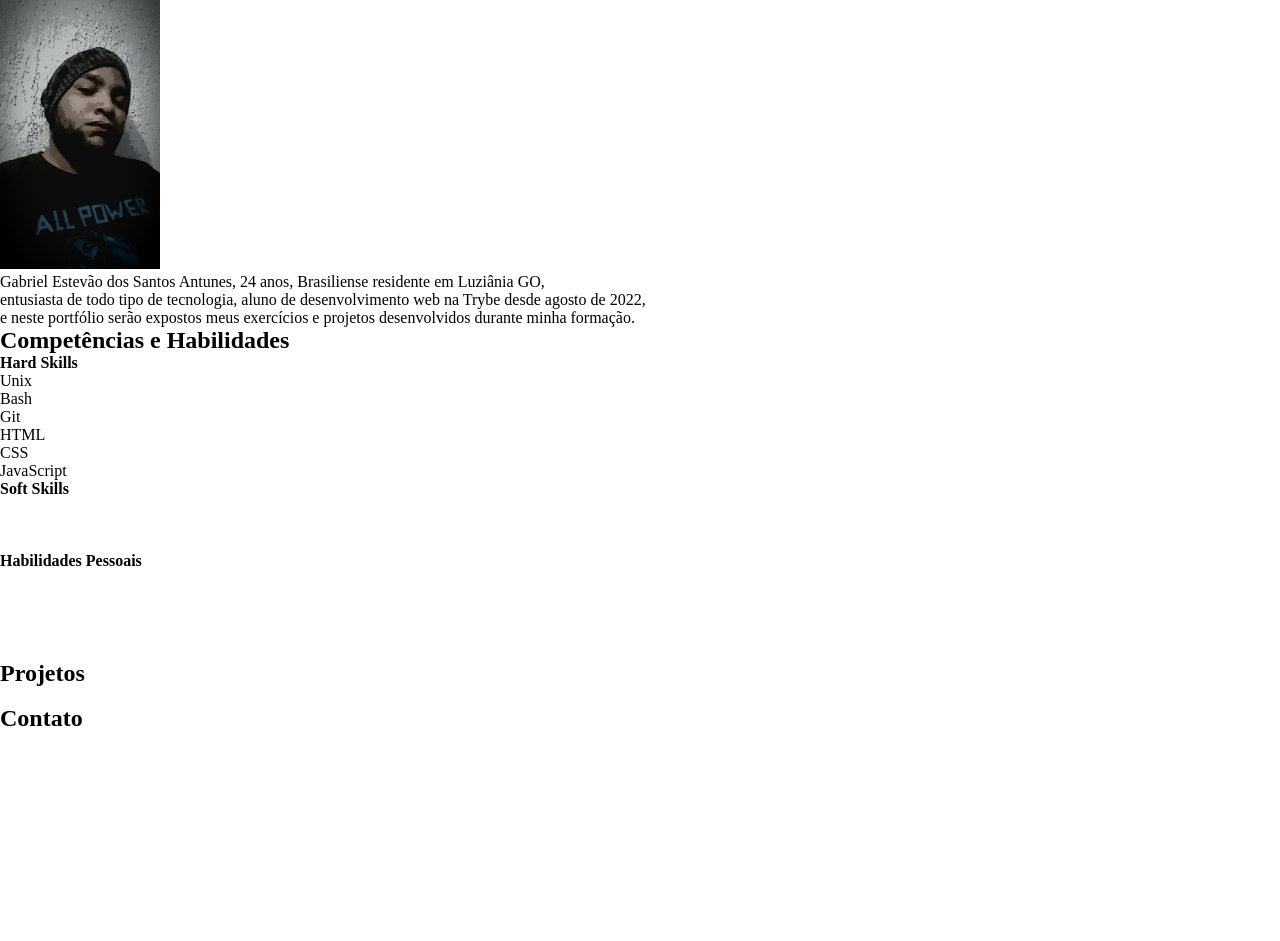
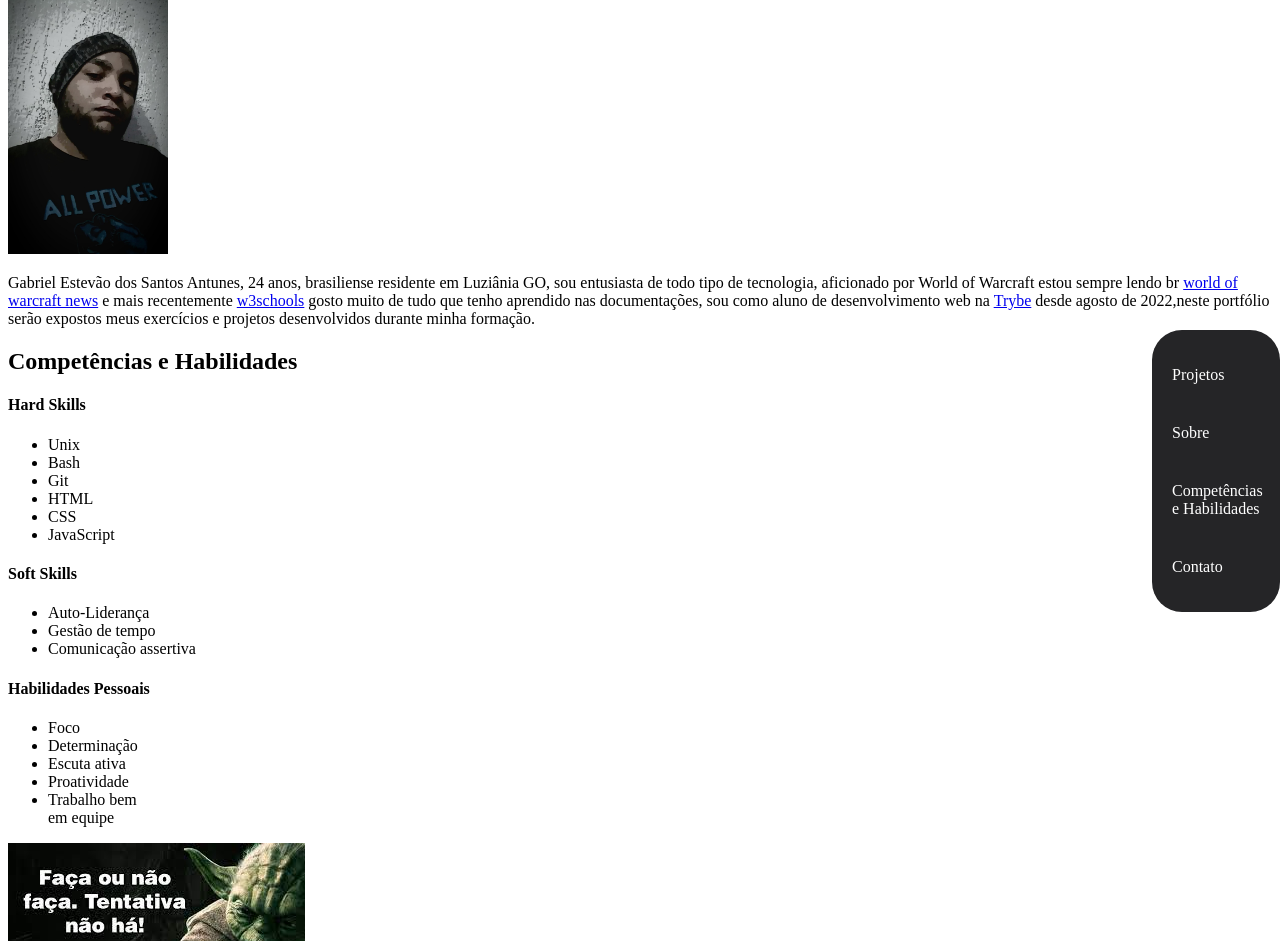
Before and after one commit to GabrielESAntunes/GabrielESAntunes.github.io, a plain HTML site: page index.html in a window 1280 px wide. Shown: the part 110-1051 px from the top of the page. Before the commit the page ends 842 px from the top, so only its background shows below. Drawn offline with Linux system fonts and the light colour scheme.

Commit message:
alterações

```diff
--- a/index.html
+++ b/index.html
@@ -4,12 +4,12 @@
 <head>
     <meta charset="UTF-8">
     <meta name="viewport" content="width=device-width">
-    <title>DEVFÓLIO</title>
+    <title>Devfólio</title>
     <link rel="stylesheet" href="styles.css">
 </head>
 
 <body>
-    <nav id="menu">
+    <nav id="navigation">
         <ul>
             <li><a href="">Projetos</a></li>
             <li><a href="">Sobre</a></li>
@@ -17,18 +17,20 @@
             <li><a href="">Contato</a></li>
         </ul>
     </nav>
+
+
     <h1>Meu portfólio</h1>
     <img src="img/foto.jpg" alt="minha foto" width="160px">
 
-    <p> Gabriel Estevão dos Santos Antunes, 24 anos, Brasiliense residente em Luziânia GO, <br>
-        entusiasta de todo tipo de tecnologia, aluno de desenvolvimento web na Trybe desde agosto de 2022,<br> e neste
-        portfólio serão expostos meus exercícios e projetos desenvolvidos durante minha formação.
+    <p> Gabriel Estevão dos Santos Antunes, 24 anos, brasiliense residente em Luziânia GO, sou entusiasta de todo tipo de tecnologia, aficionado por World of Warcraft estou sempre lendo br <a
+            href="https://worldofwarcraft.com/pt-br/news" target="_blank">world of warcraft news</a> e mais recentemente <a
+            href="https://www.w3schools.com/" target="_blank">w3schools</a> gosto muito de tudo que tenho aprendido nas documentações,
+        sou como aluno de desenvolvimento web na <a href="https://www.betrybe.com/" target="_blank">Trybe</a> desde agosto de 2022,neste portfólio serão expostos meus exercícios e projetos desenvolvidos durante minha formação.
     </p>
 
     <h2>Competências e Habilidades</h2>
 
     <h4>Hard Skills</h4>
-
     <ul>
         <li>Unix</li>
         <li>Bash</li>
@@ -41,26 +43,38 @@
     <h4>Soft Skills</h4>
 
     <ul>
+        <li>Auto-Liderança</li>
+        <li>Gestão de tempo</li>
+        <li>Comunicação assertiva</li>
+    </ul>
+
+    <h4>Habilidades Pessoais</h4>
+
+    <ul>
+        <li>Foco</li>
+        <li>Determinação</li>
+        <li>Escuta ativa</li>
+        <li>Proatividade</li>
+        <li>Trabalho bem <br> em equipe</li>
+    </ul>
+
+
+
+    <img src="img/yoda_there-is-no-try.jpeg" alt="yoda_there-is-no-try">
+    <p>Dentre as minhas habilidades a que mais me orgulho, é a minha determinação, eu não acredito na palavra insolúvel,
+        se existe um problema deve haver uma solução em algum lugar.</p>
+
+    <h2>Projetos</h2>
+
+    <img src="/img/under_construction.jpg" alt="aviso em construção">
+
+    <h2>Contato</h2>
+    <ul>
         <li></li>
         <li></li>
         <li></li>
     </ul>
 
-    <h4>Habilidades Pessoais</h4>
-
-    <ul>
-        <li></li>
-        <li></li>
-        <li></li>
-        <li></li>
-        <li></li>
-    </ul>
-
-    <h2>Projetos</h2>
-
-    <img src="" alt="">
-
-    <h2>Contato</h2>
 
 </body>
 
--- a/styles.css
+++ b/styles.css
@@ -1,14 +1,16 @@
-*{
-    margin: 0 auto;
-    padding: 0;
-    box-sizing: border-box;
+
+
+#navigation{
+    background-color: rgb(37, 37, 39);
+    position: fixed;
+    right: 0;
+    top: 60%;
+    width: 8em;
+    margin-top: -2.5em;
+    border-radius: 30px;
 }
 
-#menu{
-    background-color: rgb(37, 37, 39);
-}
-
-#menu ul{
+#navigation ul{
     max-width: 500px;
     list-style-type: none;
     padding: 0;
@@ -16,22 +18,19 @@
 
 }
 
-#menu ul li{
+#navigation ul li{
     display: inline;
 }
-#menu ul li a{
+#navigation ul li a{
     color: #fff;
     padding: 20px;
     text-decoration: none;
     display: inline-block;
     transition: all .6s;
+    border-radius: 70px;
 }
 
-#menu ul li a:hover{
+#navigation ul li a:hover{
     background-color: rgb(24, 139, 233);
    ;
 }
-
-header{
-    display: inline-block;
-}
```
Also changed, not shown: img/fundo-digital-de-matriz-verde-codigo-de-computador-binario_47243-763.webp (added), img/under_construction.jpg (added), img/yoda_there-is-no-try.jpeg (added).
